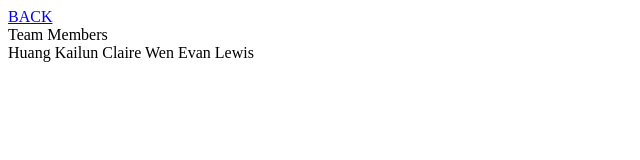
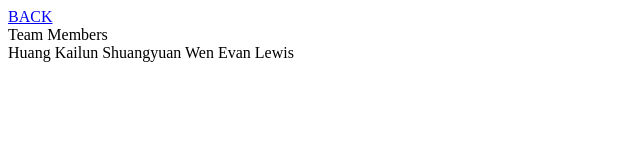
Before and after one commit to EvanLewis1/info30005-2018-Javascript-League, a plain HTML site: page pages/teammembers.html in a window 1280 px wide. Shown: the full height of the page, 0-640 px from the left. Drawn offline with Linux system fonts and the light colour scheme.

Commit message:
Update teammembers.html

```diff
--- a/pages/teammembers.html
+++ b/pages/teammembers.html
@@ -13,7 +13,7 @@
 
 <list>
     <item>Huang Kailun</item>
-    <item>Claire Wen</item>
+    <item>Shuangyuan Wen</item>
     <item>Evan Lewis</item>
 </list>
 
```
